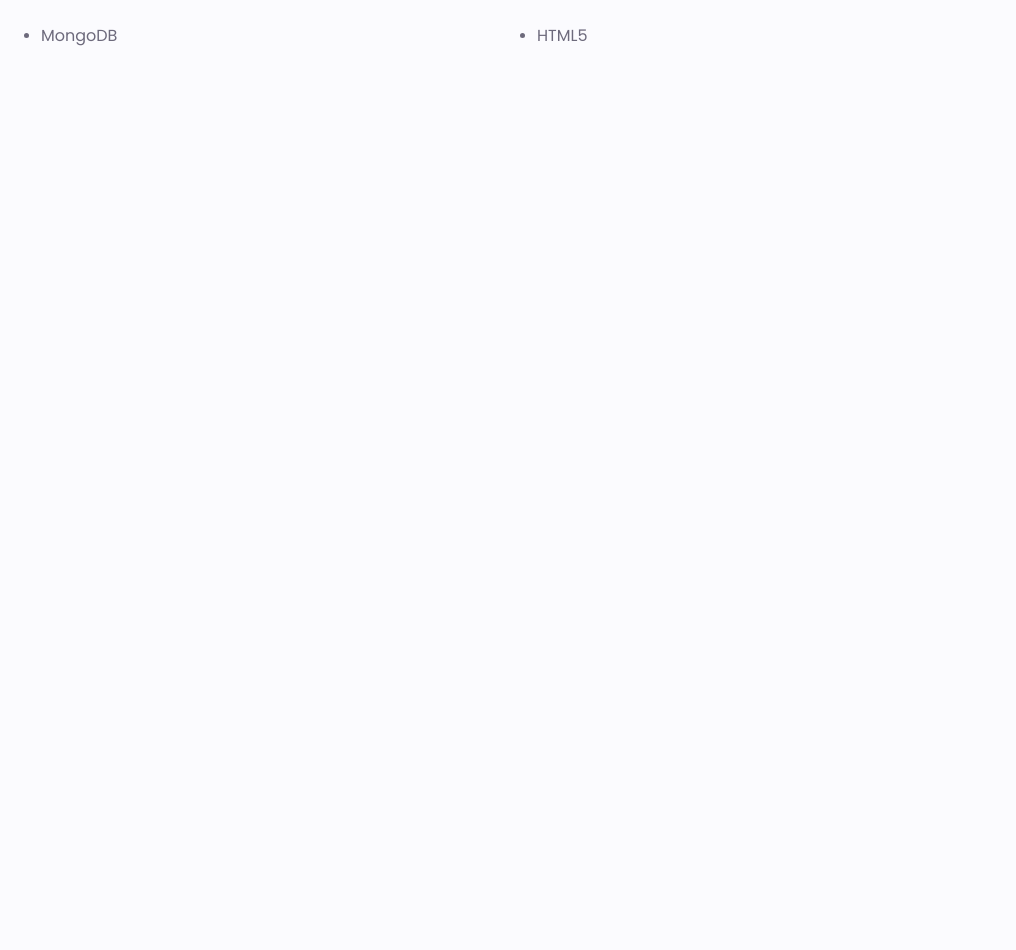
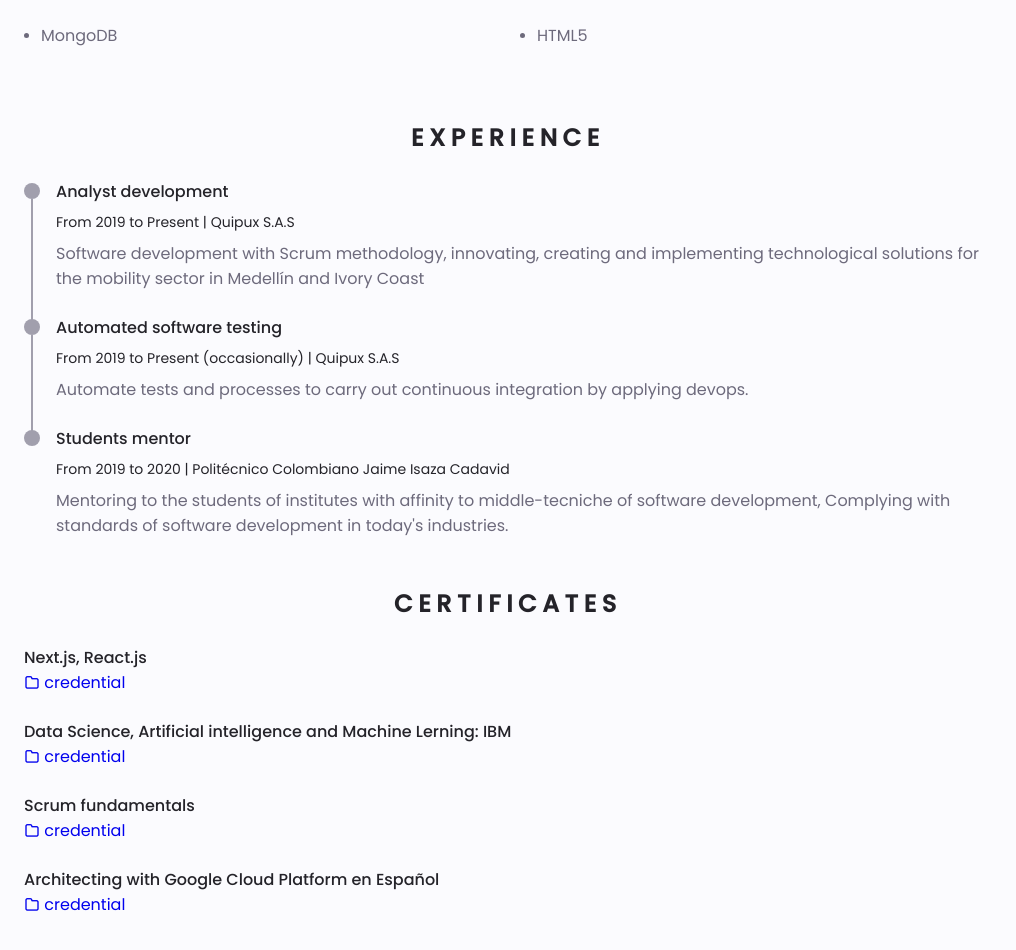
Before and after one commit to Jhonsebastianas/portafolio, a Next.js app: page /resume in a window 1280 px wide. Shown: the part 1700-2650 px from the top of the page, without its empty margins (0-1016 px from the left). Before the commit the page ends 1844 px from the top, so only its background shows below. Built offline with nearby package versions, Linux system fonts and the light colour scheme.

Commit message:
continue - 14/06/2021, 10:47 a.m.

```diff
--- /dev/null
+++ b/src/components/commons/resume/certificate.jsx
@@ -0,0 +1,26 @@
+import React from 'react'
+import StyledComponents from 'styled-components'
+
+const StyledCertificacionContent = StyledComponents.div`
+    .certificate__title {
+        font-size: var(--h3-font-size);
+        // margin-bottom: var(--mb-3); for: certificate__description
+    }
+`
+
+const Certificate = (props) => {
+
+    const { certification: { source, title } } = props
+
+    return (
+        <StyledCertificacionContent className="certificate__content">
+            <h3 className="certificate__title">{title}</h3>
+            {/* <p className="certificate__description">{description}</p> */}
+            <a href={source} rel="noopener noreferrer" target="_blank">
+                <i class="uil uil-folder certificate__see-icon"></i> credential
+            </a>
+        </StyledCertificacionContent>
+    )
+}
+
+export default Certificate
--- /dev/null
+++ b/src/components/commons/resume/experience.jsx
@@ -0,0 +1,68 @@
+import React from 'react'
+import StyledComponents from 'styled-components'
+
+const StyledExperienceContent = StyledComponents.div`
+    display: flex;
+
+    .experience__time {
+        padding-right: 1rem;
+    }
+
+    .experience__rounder {
+        position: relative;
+        display: block;
+        width: 16px;
+        height: 16px;
+        background-color: var(--text-color-light);
+        border-radius: 50%;
+        margin-top: .25rem;
+    }
+
+    .experience__line {
+        display: block;
+        width: 2px;
+        height: 110%;
+        background-color: var(--text-color-light);
+        transform: translate(7px, 0);
+    }
+`
+
+const StyledExperienceData = StyledComponents.div`
+    gap: .5rem !important;
+
+    .experience__title {
+        font-size: var(--h3-font-size);
+    }
+
+    .experience__company {
+        font-size: var(--small-font-size);
+        color: var(--title-color);
+    }
+`
+
+const experience = (props) => {
+
+    const { experience: { calendar, company, description, title }, index, size } = props
+
+    const fromCompany = `From ${calendar.replace('-', 'to')} | ${company}`
+
+    return (
+        <StyledExperienceContent className="experience__content" key={index}>
+            <div className="experience__time">
+                <span className="experience__rounder"></span>
+                {(size - 1) != index && <span className="experience__line"></span>}
+            </div>
+
+            <StyledExperienceData className="experience__data bd-grid">
+                <h3 className="experience__title">{title}</h3>
+                <span className="experience__company">{fromCompany}</span>
+                <p className="experience__description">
+                    {description}
+                </p>
+            </StyledExperienceData>
+        </StyledExperienceContent>
+    )
+}
+
+
+export default experience
--- /dev/null
+++ b/src/components/sections/resume/Certificates.jsx
@@ -0,0 +1,20 @@
+import React from 'react'
+import Certification from '@components/commons/resume/certificate'
+import listCertifications from '@constants/certificates'
+
+const Certificates = () => {
+    return (
+        <section className="certificate section" id="certificates">
+            <h2 className="section-title">Certificates</h2>
+
+            <div className="certificate__container bd-grid">
+                {React.Children.toArray(
+                    listCertifications.map(certification => <Certification certification={certification} />)
+                )}
+            </div>
+        </section>
+    )
+}
+
+
+export default Certificates
--- /dev/null
+++ b/src/components/sections/resume/Experience.jsx
@@ -0,0 +1,19 @@
+import React from 'react'
+import ExperienceSection from '@components/commons/resume/experience'
+import WorkExperience from '@constants/qualification-work'
+
+const Experience = () => {
+    return (
+        <section className="experience section" id="experience">
+            <h2 className="section-title">Experience</h2>
+
+            <div className="experience__container bd-grid">
+                {WorkExperience.map((experience, index) => {
+                    return <ExperienceSection experience={experience} index={index} size={WorkExperience.length} />
+                })}
+            </div>
+        </section>
+    )
+}
+
+export default Experience
--- /dev/null
+++ b/src/constants/certificates.js
@@ -0,0 +1,32 @@
+const listWorks = [
+    {
+        calendar: '2021',
+        title: 'Next.js, React.js',
+        description: `Nothing that comment`,
+        source: 'https://platzi.com/p/jhonsebastianas/',
+    },
+    {
+        calendar: '2020',
+        title: 'Data Science, Artificial intelligence and Machine Lerning: IBM',
+        description: `Nothing that comment`,
+        source: 'https://drive.google.com/file/d/1oW0dS_yr9-YwC3lrxKgDTVXilSatuOno/view?usp=sharing',
+    },
+    {
+        calendar: '2020',
+        title: 'Scrum fundamentals',
+        description: `Nothing that comment`,
+        source: 'https://c46e136a583f7e334124-ac22991740ab4ff17e21daf2ed577041.ssl.cf1.rackcdn.com/Certificate/ScrumFundamentalsCertified-JhonSebastianAgudeloSierra-791244.pdf',
+    },
+    {
+        calendar: '2020',
+        title: 'Architecting with Google Cloud Platform en Español',
+        description: `
+        Elastic Cloud Infrastructure: Scaling and Automation, Containers and Services.
+        Essential Cloud Infrastructure: Foundation, Core Services.
+        Google Cloud Platform Fundamentals: Core Infrastructure.
+        Reliable Cloud Infrastructure: Design and Process.`,
+        source: 'https://www.coursera.org/account/accomplishments/specialization/VUPQW5CXGX6V',
+    },
+]
+
+export default listWorks
--- a/src/constants/qualification-work.js
+++ b/src/constants/qualification-work.js
@@ -2,17 +2,28 @@ const listWorks = [
     {
         title: 'Analyst development',
         subtitle: 'Quipux S.A.S - Colombia',
-        calendar: '2019 - Present'
+        calendar: '2019 - Present',
+        // Experience
+        company: 'Quipux S.A.S',
+        description: `Software development with Scrum methodology, innovating, creating and implementing
+        technological solutions for the mobility sector in Medellín and Ivory Coast`,
     },
     {
         title: 'Automated software testing',
         subtitle: 'Quipux S.A.S - Colombia',
-        calendar: '2019 - Present (occasionally)'
+        calendar: '2019 - Present (occasionally)',
+        // Experience
+        company: 'Quipux S.A.S',
+        description: `Automate tests and processes to carry out continuous integration by applying devops.`,
     },
     {
         title: 'Students mentor',
         subtitle: 'PCJIC - Colombia',
-        calendar: '2019 - 2020'
+        calendar: '2019 - 2020',
+        // Experience
+        company: 'Politécnico Colombiano Jaime Isaza Cadavid',
+        description: `Mentoring to the students of institutes with affinity to middle-tecniche
+        of software development, Complying with standards of software development in today's industries.`,
     },
 ]
 
--- a/src/pages/resume/index.jsx
+++ b/src/pages/resume/index.jsx
@@ -6,7 +6,9 @@ import Social from '@components/sections/resume/Social'
 import Profile from '@components/sections/resume/Profile'
 import Education from '@components/sections/resume/Education'
 import Skills from '@components/sections/resume/Skills'
-
+/** RESUME RIGHT */
+import Experience from '@components/sections/resume/Experience'
+import Certificates from '@components/sections/resume/Certificates'
 
 const Resume = () => {
     return (
@@ -21,7 +23,8 @@ const Resume = () => {
                     <Skills />
                 </div>
                 <div className="resume__right">
-                    {/* <!--========== EXPERIENCE ==========--> */}
+                    <Experience />
+                    <Certificates />
                 </div>
             </div>
         </Layout>
```
